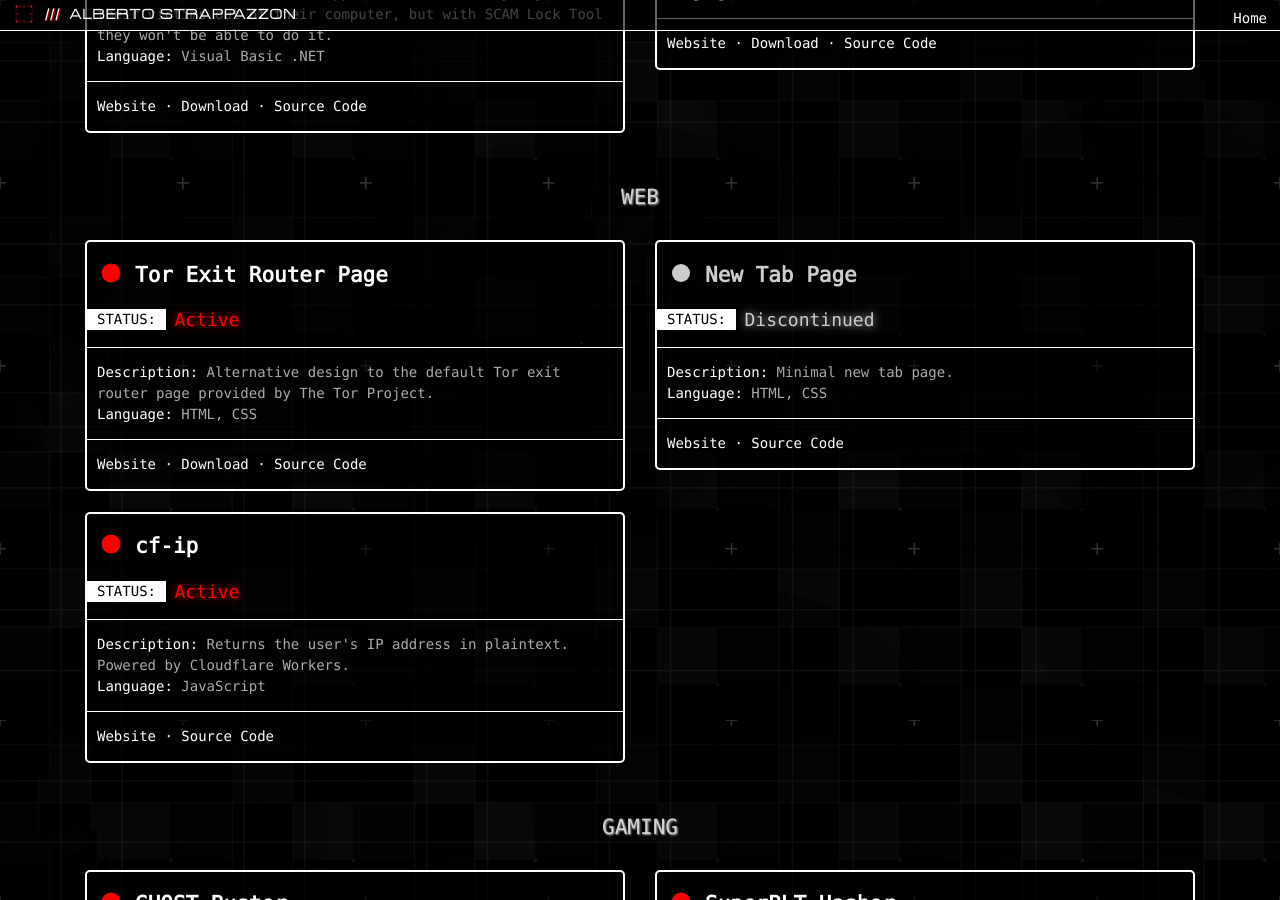
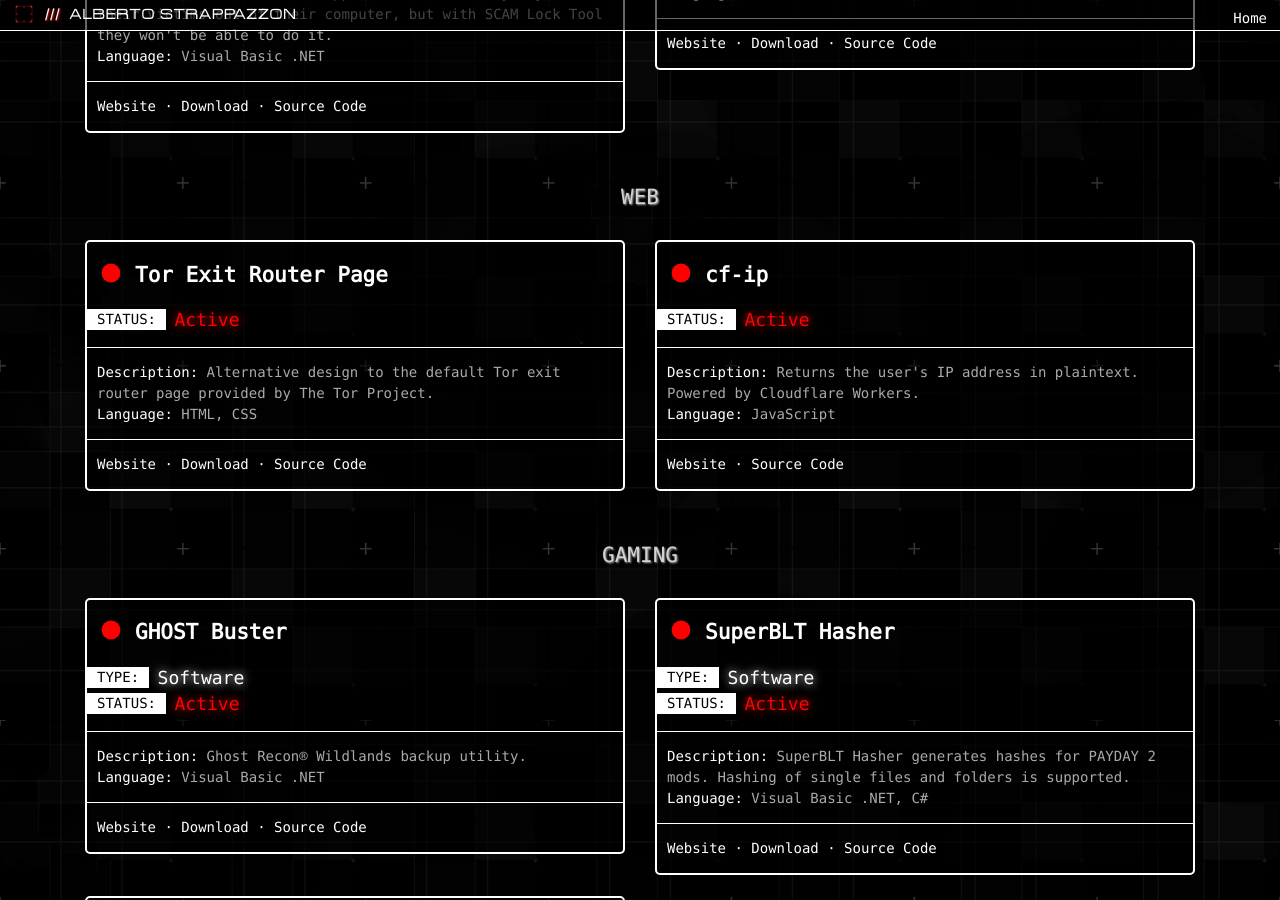
Before and after one commit to Strappazzon/www, a Jekyll site: the page built from pages/projects.html, in a window 1280 px wide and 900 px high, scrolled down 729 px. Built offline with Jekyll 4.4.1, drawn with Linux system fonts in a browser that asks for light colours.

Commit message:
Remove project

```diff
--- a/pages/projects.html
+++ b/pages/projects.html
@@ -68,18 +68,6 @@
 	%}
 	{% include cards/machine.html
 		type=""
-		title="New Tab Page"
-		description="Minimal new tab page."
-		language="HTML, CSS"
-		website="/newtab"
-		download=""
-		source="https://github.com/Strappazzon/newtab"
-		active=false
-	%}
-</div>
-<div class="row">
-	{% include cards/machine.html
-		type=""
 		title="cf-ip"
 		description="Returns the user's IP address in plaintext. Powered by Cloudflare Workers."
 		language="JavaScript"
@@ -89,6 +77,7 @@
 		active=true
 	%}
 </div>
+
 <h2 id="gaming">Gaming</h2>
 
 <div class="row">
```
